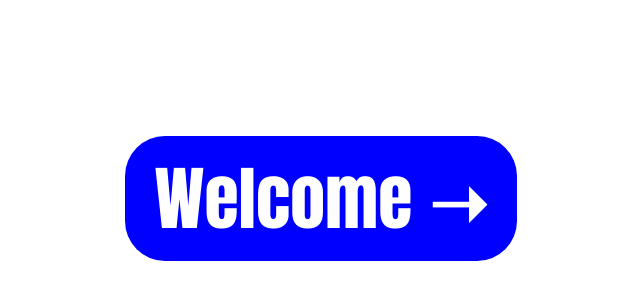
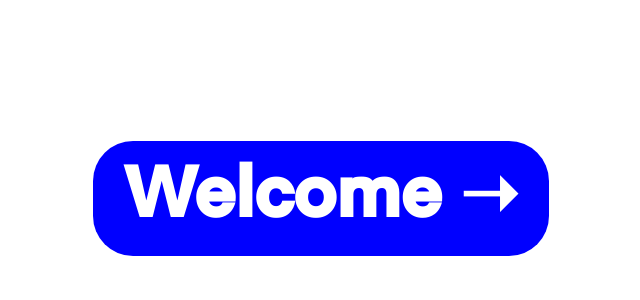
Before and after one commit to sstremmi/testPrompt, a plain HTML site: page index.html in a window 1280 px wide. Shown: the part 202-502 px from the top of the page, without its empty margins (319-959 px from the left). Drawn offline with Linux system fonts and the light colour scheme.

Commit message:
Add files via upload

```diff
--- a/style.css
+++ b/style.css
@@ -1,8 +1,15 @@
+@font-face {
+  font-family: 'eina';
+  src: url('assets/2d57f676e3d6955778fb8acac0176b9a.woff') format('woff'),
+       url('assets/2d57f676e3d6955778fb8acac0176b9a.woff2') format('woff2');
+  font-weight: normal;
+  font-style: normal;
+}
 *{
     margin: 0;
     padding: 0;
     box-sizing: border-box;
-    font-family: Impact, Haettenschweiler, 'Arial Narrow Bold', sans-serif;
+    font-family: eina, Arial, sans-serif;
 }
 html, body {
   height: 100%;
```
Also changed, not shown: assets/2d57f676e3d6955778fb8acac0176b9a.woff (added), assets/2d57f676e3d6955778fb8acac0176b9a.woff2 (added).
